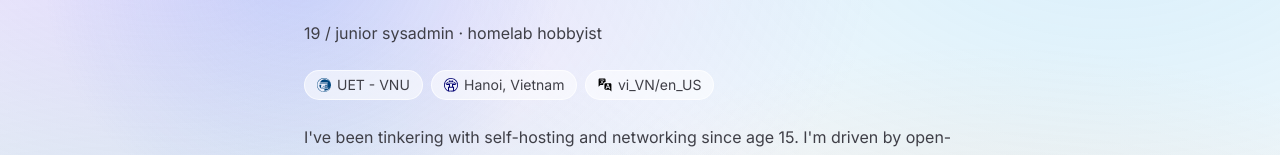
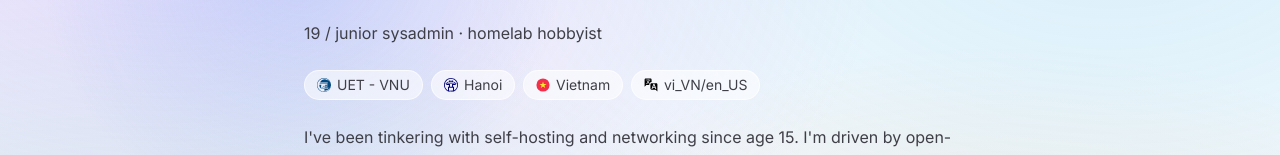
Before and after one commit to Tung1312/personal-site, a Next.js app: page / in a window 1280 px wide. Shown: the part 182-337 px from the top of the page. Built offline with nearby package versions, Linux system fonts and the light colour scheme.

Commit message:
feat: bio update

```diff
--- a/app/page.tsx
+++ b/app/page.tsx
@@ -55,7 +55,17 @@ export default function Home() {
               aria-hidden
               className="dark:brightness-0 dark:invert"
             />
-            Hanoi, Vietnam
+            Hanoi
+          </span>
+          <span className="glass-pill pill-hover-glow inline-flex items-center gap-1.5 rounded-full px-3 py-1">
+            <Image
+              src="/vietnam.svg"
+              alt=""
+              width={14}
+              height={14}
+              aria-hidden
+            />
+            Vietnam
           </span>
           <span className="glass-pill pill-hover-glow inline-flex items-center gap-1.5 rounded-full px-3 py-1">
             <Image
```
Also changed, not shown: public/vietnam.svg (added).
